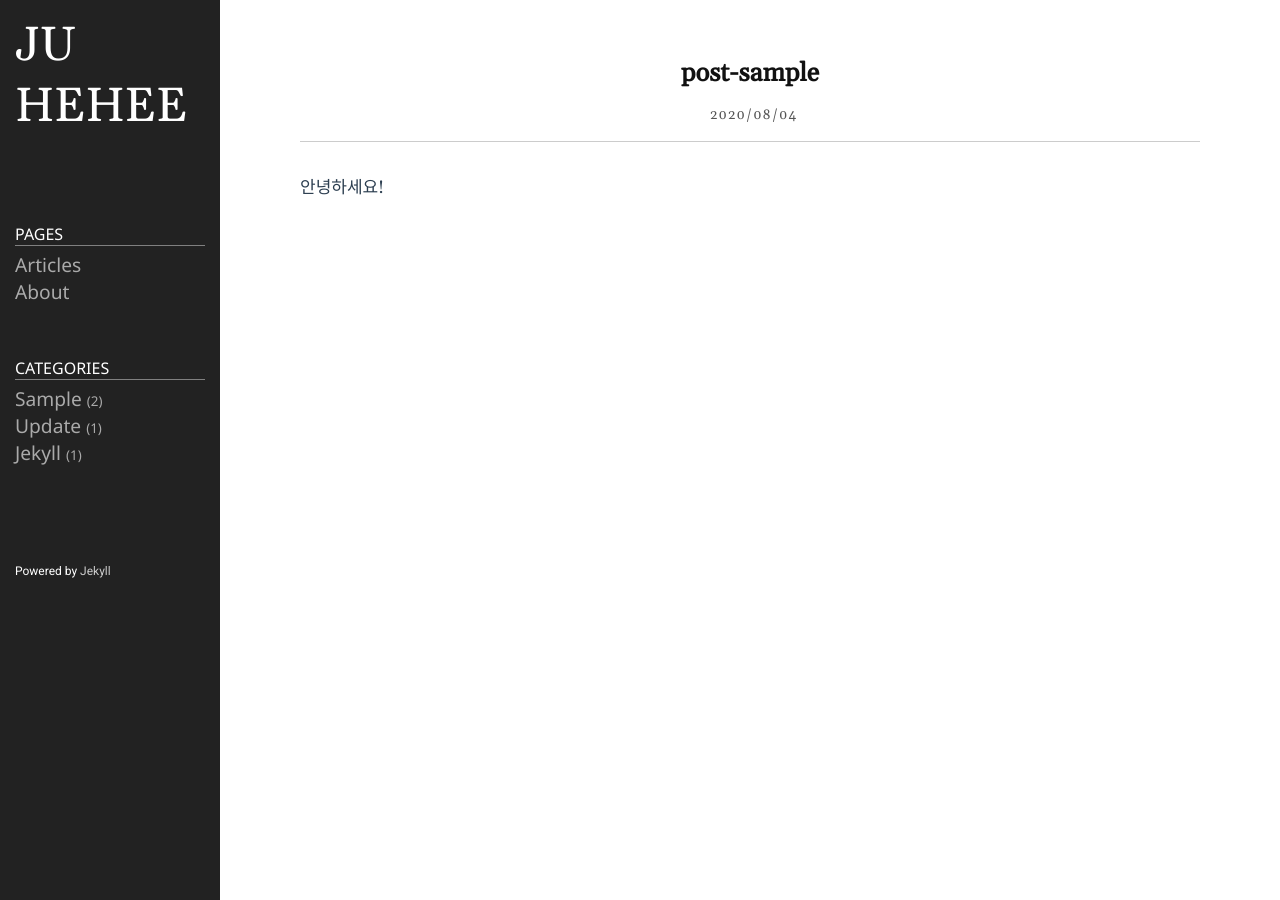
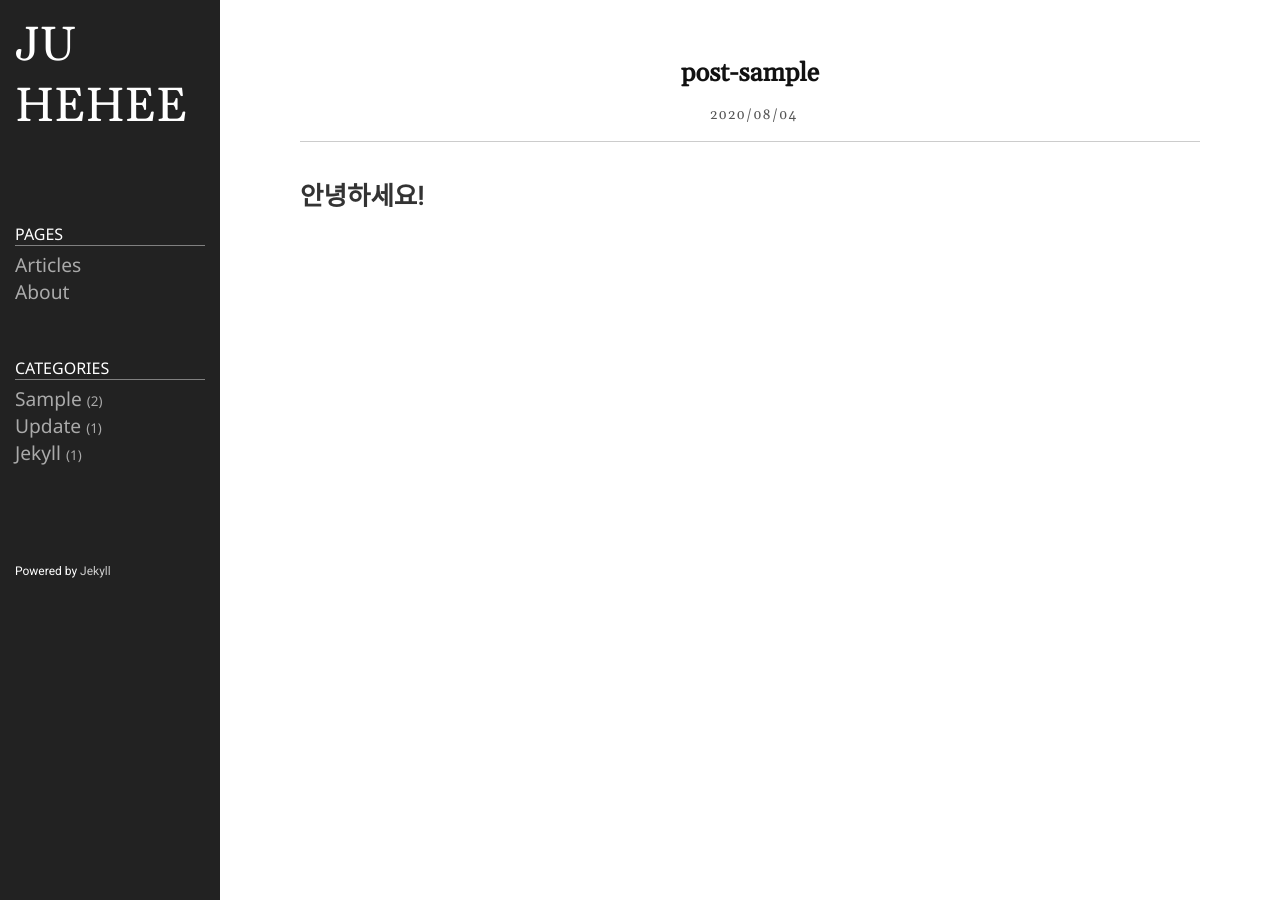
Before and after one commit to juhee2/juhee2.github.io, a Jekyll site: the page built from _posts/2020-08-04-gitPost.md, in a window 1280 px wide. Built offline with Jekyll 4.4.1, drawn with Linux system fonts in a browser that asks for light colours.

Commit message:
content update

```diff
--- a/_posts/2020-08-04-gitPost.md
+++ b/_posts/2020-08-04-gitPost.md
@@ -5,4 +5,4 @@ date: 2020-08-04 17:55:00 +0900
 category: sample
 ---
 
-안녕하세요!
+# 안녕하세요!
```
